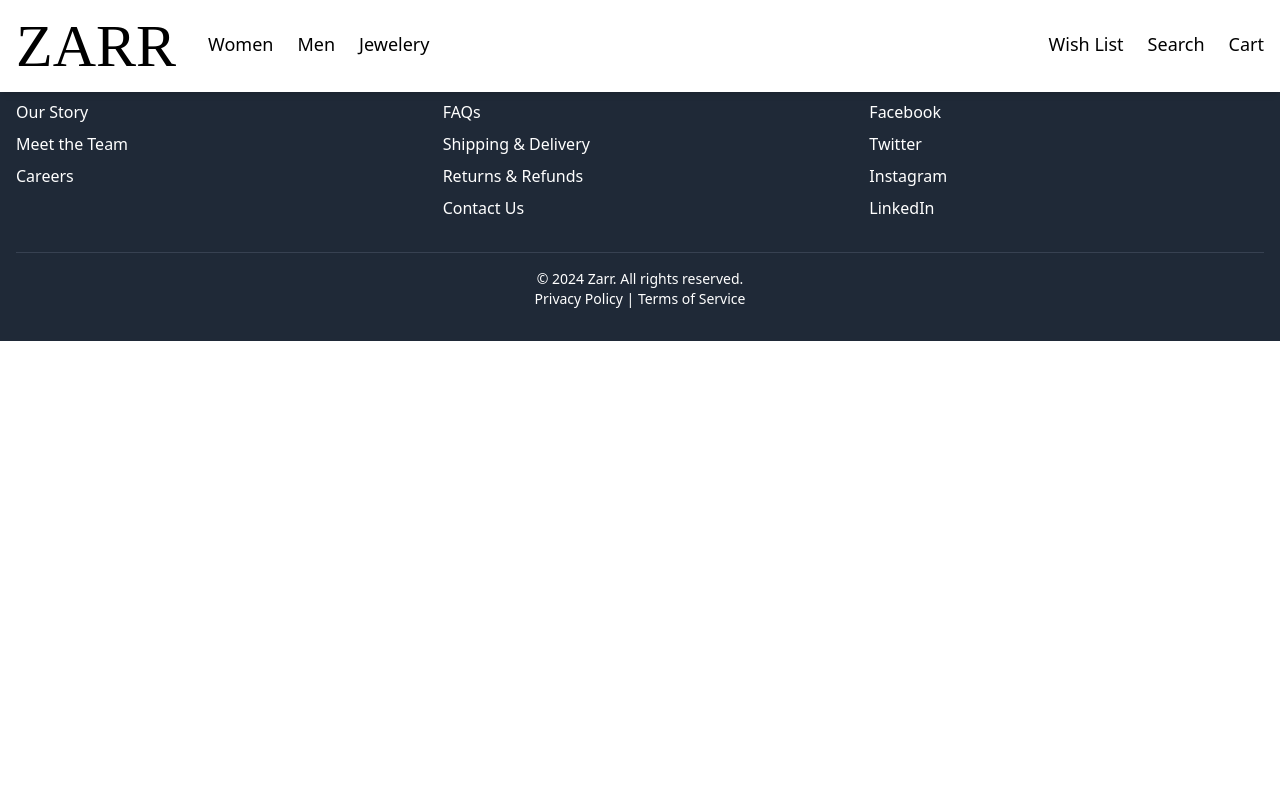
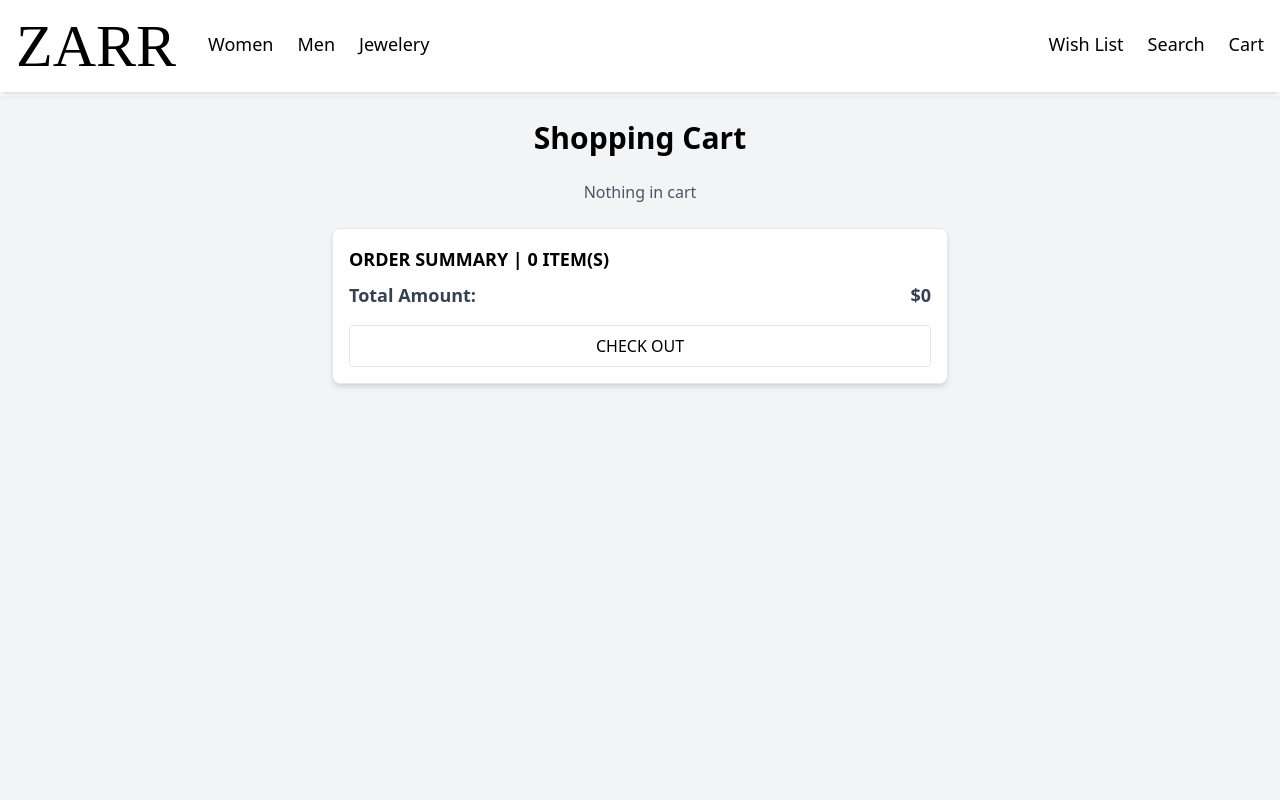
Before and after one commit to shalinekoh/project-shopping-cart, a React (Vite) app: page /cart in a window 1280 px wide. Shown: the top 800 px of the page. Built offline with nearby package versions, Linux system fonts and the light colour scheme; a web font is replaced by a local one.

Commit message:
Added conditional rendering when cart or product list is empty

```diff
--- a/src/components/productCard.jsx
+++ b/src/components/productCard.jsx
@@ -17,6 +17,9 @@ function ProductCard({ categoryList, categoryName }) {
     return (
         <div className="mb-6 mx-6 min-h-screen">
             <h2 className="text-3xl font-bold mt-28 mb-6 text-center">{categoryName}</h2>
+            {!categoryList ? (
+                <p className="text-lg text-center text-gray-600">Nothing to display</p>
+            ) : (
                 <div className="grid grid-cols-1 sm:grid-cols-2 md:grid-cols-3 lg:grid-cols-4 gap-6">
                     {categoryList.map((res) => (
                     <div key={res.id} className="productCard p-4 bg-white border rounded-lg shadow-md">
@@ -54,6 +57,7 @@ function ProductCard({ categoryList, categoryName }) {
                     </div>
                     ))}
                 </div>
+            )}
         </div>
     )
 }
--- a/src/pages/Jewelery.jsx
+++ b/src/pages/Jewelery.jsx
@@ -18,8 +18,6 @@ function Jewelery() {
         fetchImage();
     }, []);
 
-    if (!jewelery) return "loading";
-
     return (
         <ProductCard categoryList={jewelery} categoryName="Jewelery"/>
     )
--- a/src/pages/Men.jsx
+++ b/src/pages/Men.jsx
@@ -18,8 +18,6 @@ function Men() {
         fetchImage();
     }, []);
 
-    if (!men) return "loading";
-
     return (
         <ProductCard categoryList={men} categoryName="Men's Clothing"/>
     )
--- a/src/pages/Women.jsx
+++ b/src/pages/Women.jsx
@@ -18,8 +18,6 @@ function Women() {
         fetchImage();
     }, []);
 
-    if (!women) return "loading";
-
     return (
         <ProductCard categoryList={women} categoryName="Women's Clothing"/>
     )
--- a/src/pages/shoppingCart.jsx
+++ b/src/pages/shoppingCart.jsx
@@ -39,12 +39,13 @@ function ShoppingCart() {
         });
     }
 
-    if (!cart) return "Loading...";
-    if (cart.length === 0) return <p className="text-center text-gray-600">Nothing in cart</p>;
-
     return (
         <div className="min-h-screen mt-24 bg-gray-100 p-6">
             <h2 className="text-3xl font-bold mb-6 text-center">Shopping Cart</h2>
+            {cart.length === 0 ? (
+                <p className="text-center text-gray-600">Nothing in cart</p>
+            ) : (
+                <div>
                     {cart.map((item) => (
                         <div key={item.id} className="bg-white md:w-1/2 mx-auto border rounded-lg shadow-md p-4 mb-4 flex items-center">
                             <img
@@ -80,6 +81,8 @@ function ShoppingCart() {
                             </div>
                         </div>
                 ))}
+                </div>
+            )}
             <div className="flex flex-col bg-white md:w-1/2 mx-auto border rounded-lg shadow-md p-4 mt-6">
                 <p className="flex text-lg font-semibold mb-2">ORDER SUMMARY | {cart.reduce((acc, item) => acc + item.quantity, 0)} ITEM(S)</p>
 
```
Lines whose indentation alone changed are shown as unchanged.
